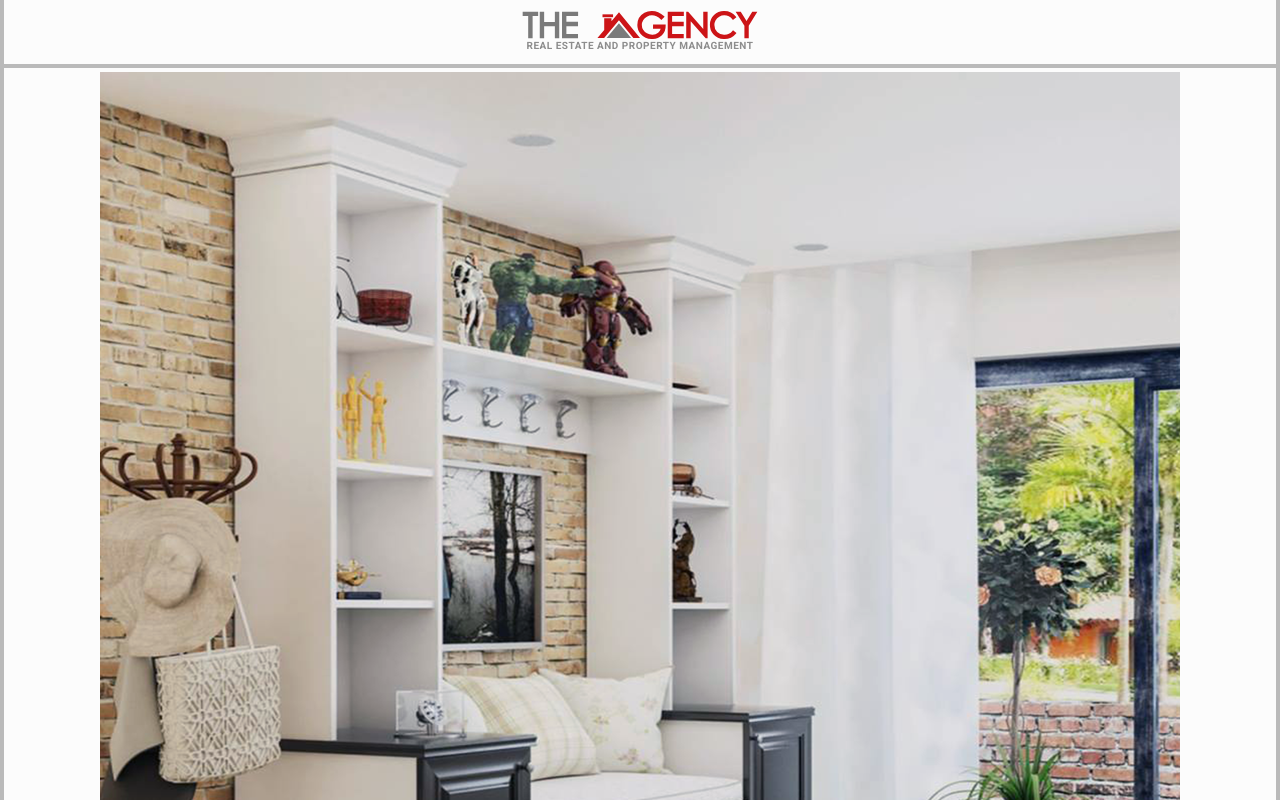
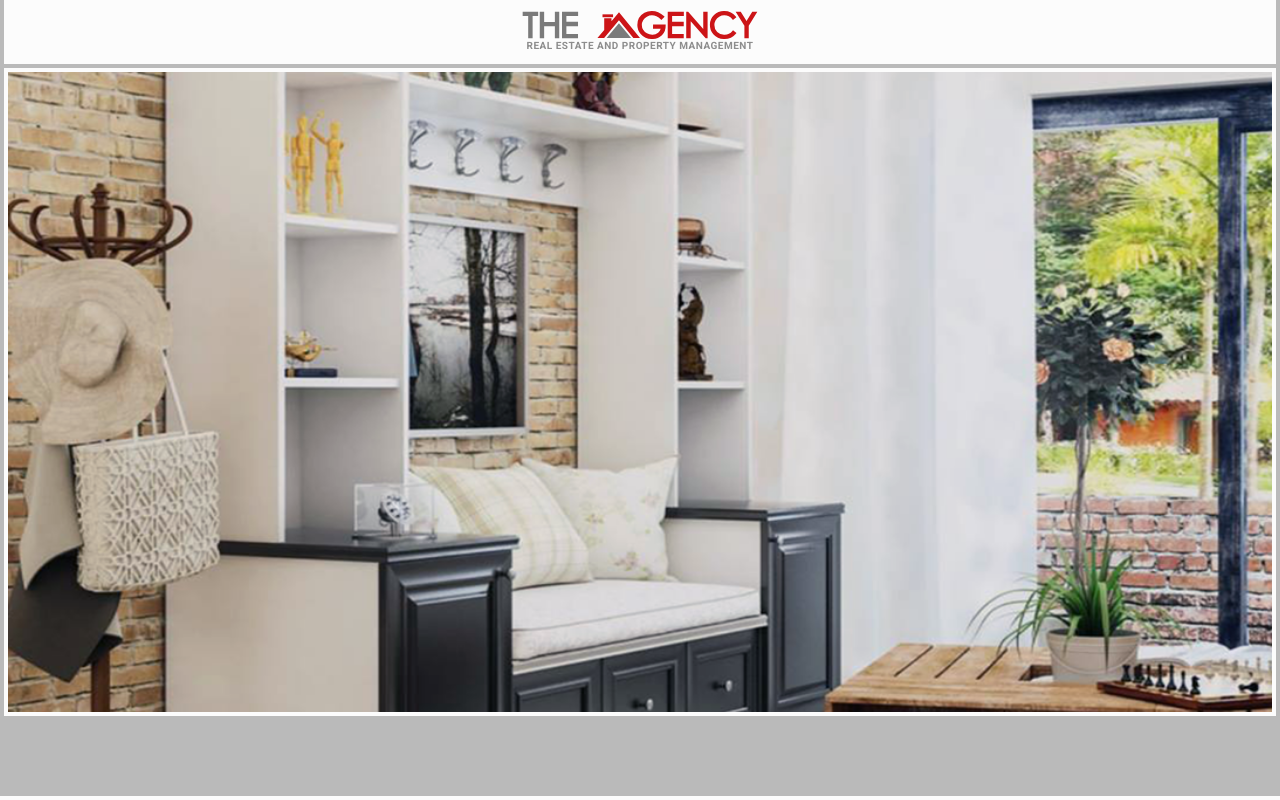
Before and after one commit to esoto76/the-agency, a Vue app: page / in a window 1280 px wide. Shown: the top 800 px of the page. Built offline with nearby package versions, Linux system fonts and the light colour scheme.

Commit message:
refactor: add banner-inner and responsive design

```diff
--- a/src/components/Banner.vue
+++ b/src/components/Banner.vue
@@ -2,6 +2,6 @@
 
 <template>
   <div class="banner">
-    <img src="/fb-cover.png" />
+    <div class="banner-inner"><img src="/fb-cover.png" alt="img" /></div>
   </div>
 </template>
--- a/src/styles/components/banner.css
+++ b/src/styles/components/banner.css
@@ -1,3 +1,23 @@
 .banner {
-  @apply trans-out-700 overflow-hidden p-d-4-px w-full flex items-center content-center justify-center   flex-col bg-agency-white;
+  @apply trans-out-700 overflow-hidden p-d-4-px w-full max-h-screen flex items-center content-center justify-center   flex-col bg-agency-white;
 }
+
+.banner-inner {
+  @apply trans-out-700 overflow-hidden w-full flex items-center content-center justify-center  flex-col max-h-sm;
+
+  img {
+    @apply trans-out-700 w-full;
+  }
+}
+
+@screen xl-med {
+  .banner-inner {
+    @apply max-h-s-med;
+  }
+}
+
+@screen s-large {
+  .banner-inner {
+    @apply max-h-med;
+  }
+}
```
